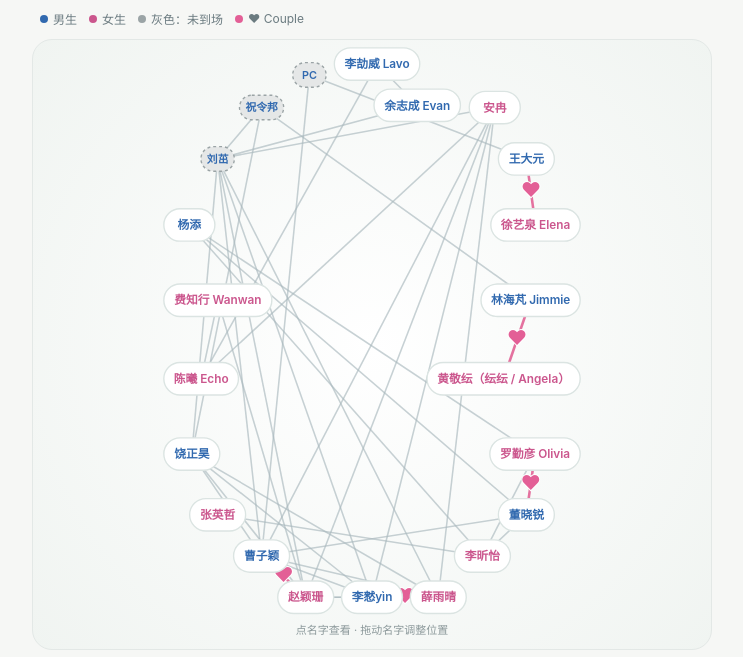
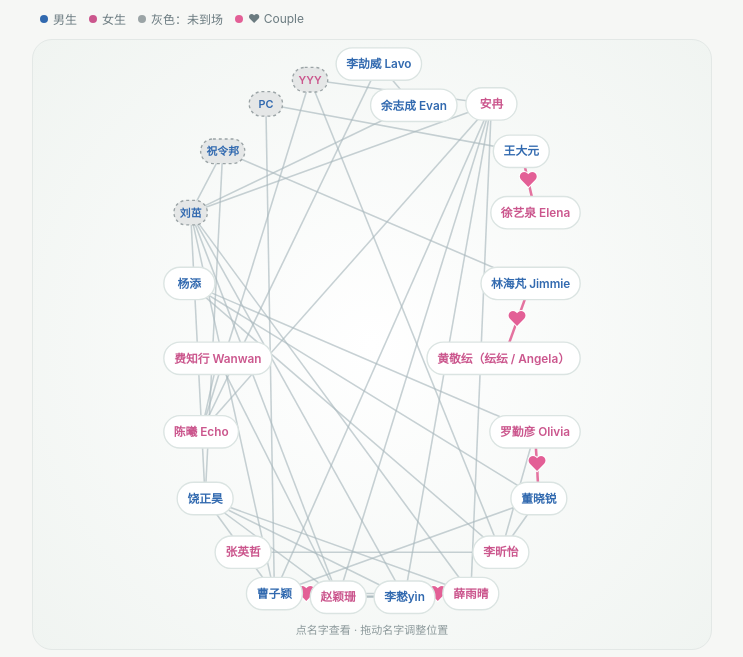
Before and after one commit to ShuxinD/party-friends-map, a plain HTML site: page index.html in a window 1280 px wide. Shown: the part 78-735 px from the top of the page, without its empty margins (268-1011 px from the left). Drawn offline with Linux system fonts and the light colour scheme.

Commit message:
Add YYY as absent mutual friend

```diff
--- a/index.html
+++ b/index.html
@@ -41,7 +41,8 @@ const demo={people:`李劼威 Lavo | 男 | 到场 | 武汉 / 华师一 / UPenn /
 杨添 | 男 | 到场 | 北京 / 十一 / 清华14级 / 化学/ Duke / BME / biotech / new in town / INFP / 攀岩 / 足球 / 🐱 / artsy stuff / 🎵
 刘茁 | 男 | 未到场 |
 祝令邦 | 男 | 未到场 |
-PC | 男 | 未到场 | `,relations:`李劼威 Lavo - 余志成 Evan
+PC | 男 | 未到场 |
+YYY | 女 | 未到场 | `,relations:`李劼威 Lavo - 余志成 Evan
 李劼威 Lavo - 陈曦 Echo
 余志成 Evan - 刘茁
 安冉 - 薛雨晴
@@ -76,7 +77,10 @@ PC - 曹子颖
 李慭yìn - 曹子颖
 李慭yìn - 饶正昊
 饶正昊 - 赵颖珊
-饶正昊 - 曹子颖`,couples:`王大元 - 徐艺泉 Elena
+饶正昊 - 曹子颖
+YYY - 李昕怡
+YYY - 安冉
+YYY - 陈曦 Echo`,couples:`王大元 - 徐艺泉 Elena
 林海芃 Jimmie - 黄敬纭（纭纭 / Angela）
 罗勤彦 Olivia - 董晓锐
 薛雨晴 - 李慭yìn
```
